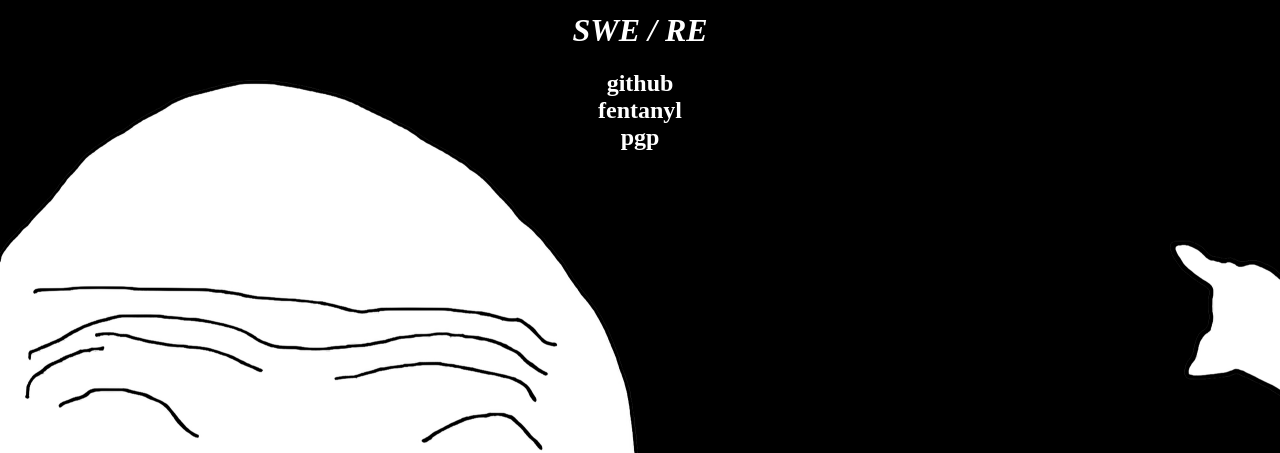
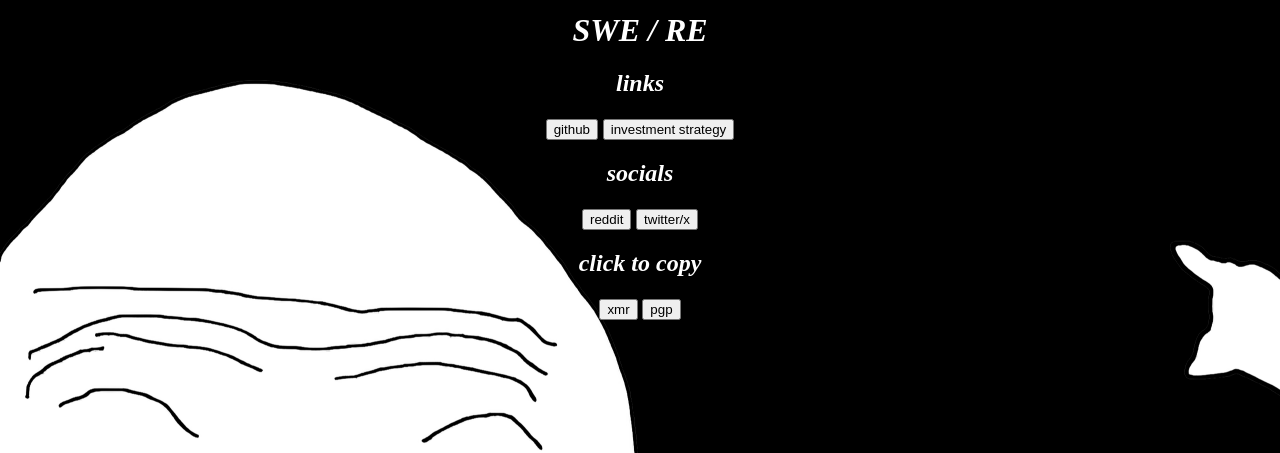
Before and after one commit to Qj97F4eNJOg5/Qj97F4eNJOg5.github.io, a plain HTML site: page index.html in a window 1280 px wide. Shown: the part 347-800 px from the top of the page. Drawn offline with Linux system fonts and the light colour scheme.

Commit message:
added investments page and changed homepage a bit

```diff
--- a/index.html
+++ b/index.html
@@ -5,21 +5,47 @@
     <link rel="stylesheet" href="static/css/base.css">
     <link rel="icon" href="static/images/homeless.png">
     <script src="static/js/conway.js"></script>
+    <script>
+      function copyXmrToClip() {
+        let xmrAddr = '47uax13E1FtggwXTGrVshpjiLkV6vx8ToiQBeVWK4u65GkqAnJfpNJghR4xK9G7bA5QcU33seqi3nhJkxTQXa2RYFDAhM9f';
+        alert('copied to clipboard')
+        navigator.clipboard.writeText(xmrAddr);
+      }
+      function copyPgpToClip() {
+        let pgpKey = 'pgp guh';
+        alert('copied to clipboard')
+        navigator.clipboard.writeText(pgpKey);
+      }
+    </script>
   </head>
   <body background="static/images/wojack.png">
-    <img src="static/images/lain.gif" style="width: 17%;">
+        <img src="static/images/lain.gif" style="width: 17%;">
     <img src="static/images/homeless.png" style="width: 25%;">
     <br>
     <h1>
       <b><i>SWE / RE</i></b>
-   </h1>
+    </h1>
     <h2>
-      <a href="https://github.com/Qj97F4eNJOg5">github</a>
-      <br>
-      <a href="https://google.com">fentanyl</a>
-      <br>
-      <a href="https://github.io">pgp</a>
+      <b><i>links</i></b>
     </h2>
+    <h3>
+      <button onclick="location.href='https://github.com/Qj97F4eNJOg5'">github</button>
+      <button onclick="location.href='/investments'">investment strategy</button>
+    </h3>
+    <h2>
+      <b><i>socials</i></b>
+    </h2>
+    <h3>
+      <button onclick="location.href='https://reddit.com'">reddit</button>
+      <button onclick="location.href='https://x.com'">twitter/x</button>
+    </h3>
+    <h2>
+      <b><i>click to copy</i></b>
+    </h2>
+    <h3>
+      <button onclick="copyXmrToClip()">xmr</button>
+      <button onclick="copyPgpToClip()">pgp</button>
+    </h3>
   </body>
   <footer>
   </footer>
```
Also changed, not shown: investments/index.html (added, +45 -0 lines), 1 other file.
